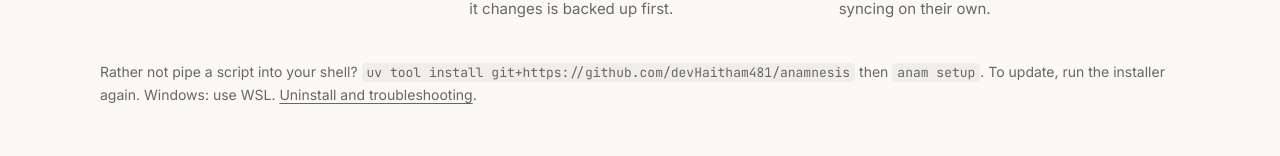
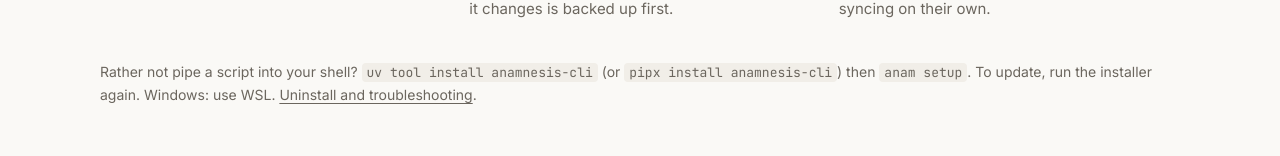
Before and after one commit to devHaitham481/anamnesis, a plain HTML site: page site/index.html in a window 1280 px wide. Shown: the part 1861-2017 px from the top of the page. Drawn offline with Linux system fonts and the light colour scheme.

Commit message:
Install from PyPI: installer, README and site use anamnesis-cli releases; PyPI badge
Co-Authored-By: Claude Opus 5.5 <noreply@anthropic.com>

```diff
--- a/site/index.html
+++ b/site/index.html
@@ -285,7 +285,7 @@ required a denylist anyway.</pre>
           <p>Then ask about earlier work: <em>“what did we decide about auth?”</em> New conversations keep syncing on their own.</p>
         </div>
       </div>
-      <p class="fine">Rather not pipe a script into your shell? <code>uv tool install git+https://github.com/devHaitham481/anamnesis</code> then <code>anam setup</code>. To update, run the installer again. Windows: use WSL. <a href="https://github.com/devHaitham481/anamnesis#install">Uninstall and troubleshooting</a>.</p>
+      <p class="fine">Rather not pipe a script into your shell? <code>uv tool install anamnesis-cli</code> (or <code>pipx install anamnesis-cli</code>) then <code>anam setup</code>. To update, run the installer again. Windows: use WSL. <a href="https://github.com/devHaitham481/anamnesis#install">Uninstall and troubleshooting</a>.</p>
     </div>
   </section>
 
```
Also changed, not shown: 4 other files.
